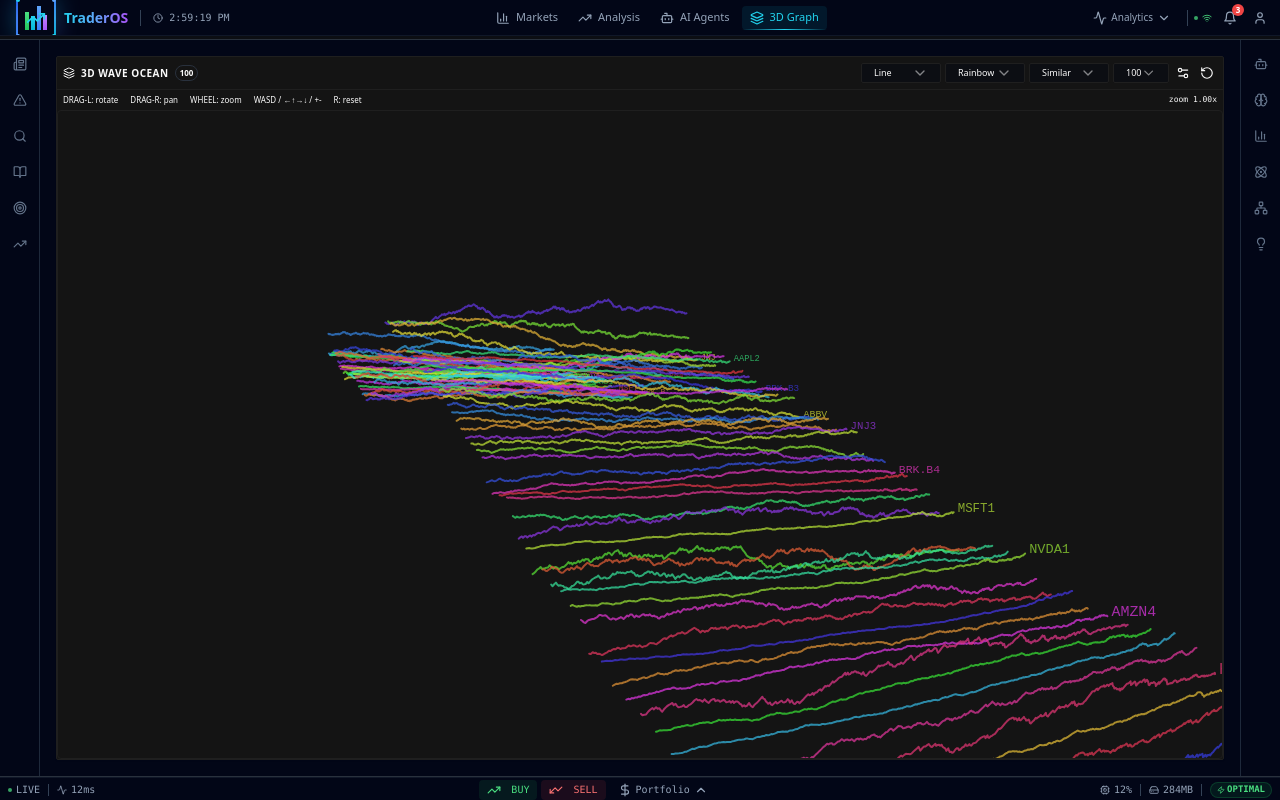
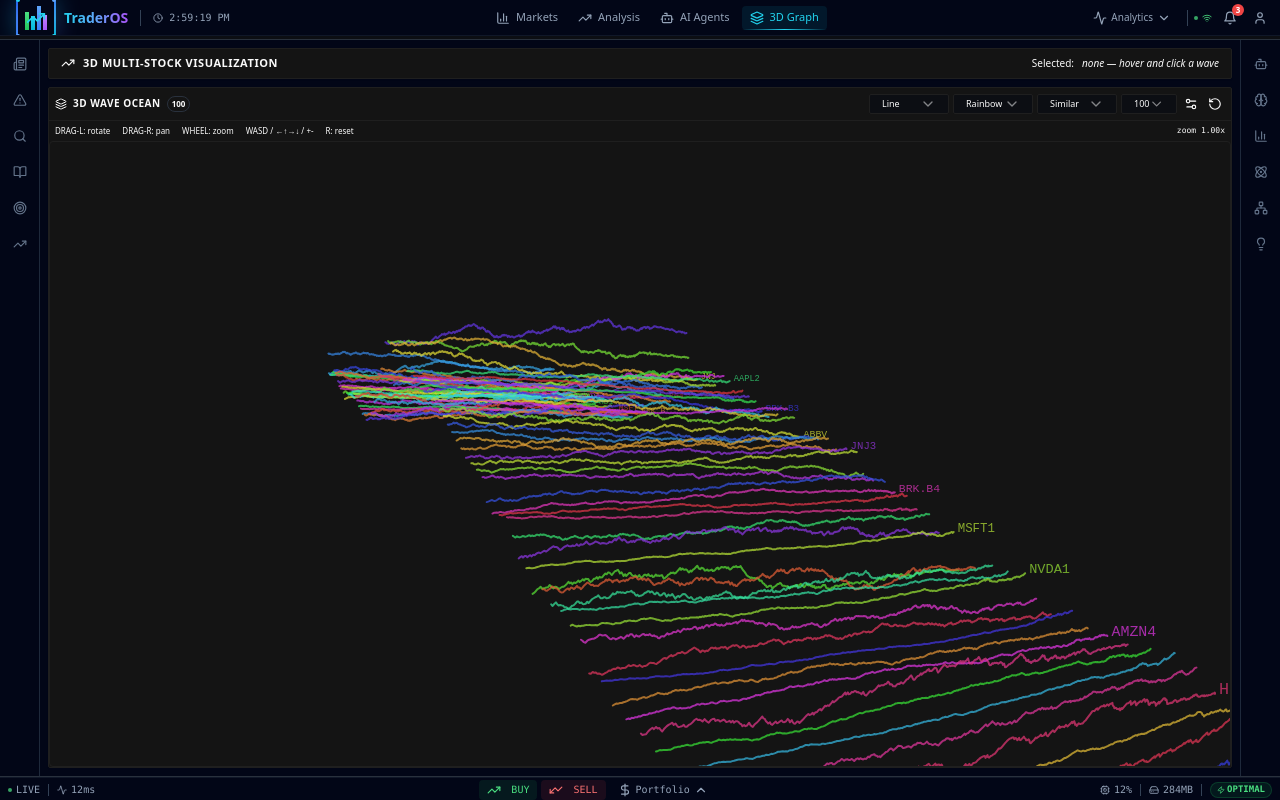
Before and after one commit to bradbom335-debug/symbolic-wave-trader, a React (Vite) app: page /3d-graph in a window 1280 px wide. Built offline with nearby package versions, Linux system fonts and the light colour scheme.

Commit message:
Changes
Co-authored-by: bradbom335-debug <227191599+bradbom335-debug@users.noreply.github.com>

```diff
--- a/src/pages/StockGraph3D.tsx
+++ b/src/pages/StockGraph3D.tsx
@@ -1,9 +1,33 @@
+import { useState } from 'react';
 import { MultiStockGraph3D } from '@/components/advanced/MultiStockGraph3D';
+import { Card } from '@/components/ui/card';
+import { Badge } from '@/components/ui/badge';
+import { TrendingUp } from 'lucide-react';
 
 const StockGraph3D = () => {
+  const [selected, setSelected] = useState<string | null>(null);
+
   return (
-    <div className="h-full w-full p-4">
-      <MultiStockGraph3D />
+    <div className="h-full w-full p-2 flex flex-col gap-2">
+      <Card className="flex items-center justify-between px-3 py-1.5 bg-[hsl(var(--terminal-bg-panel))] border-[hsl(var(--terminal-bg-elevated))]">
+        <div className="flex items-center gap-2">
+          <TrendingUp className="h-3.5 w-3.5 text-[hsl(var(--terminal-accent))]" />
+          <span className="text-[11px] font-bold uppercase tracking-wider text-[hsl(var(--terminal-text))]">
+            3D Multi-Stock Visualization
+          </span>
+        </div>
+        <div className="flex items-center gap-2 text-[10px] text-[hsl(var(--terminal-text-dim))]">
+          <span>Selected:</span>
+          {selected ? (
+            <Badge className="bg-[hsl(var(--terminal-accent))] text-[hsl(var(--terminal-bg))]">{selected}</Badge>
+          ) : (
+            <span className="italic">none — hover and click a wave</span>
+          )}
+        </div>
+      </Card>
+      <div className="flex-1 min-h-0">
+        <MultiStockGraph3D onSelectSymbol={setSelected} />
+      </div>
     </div>
   );
 };
```
